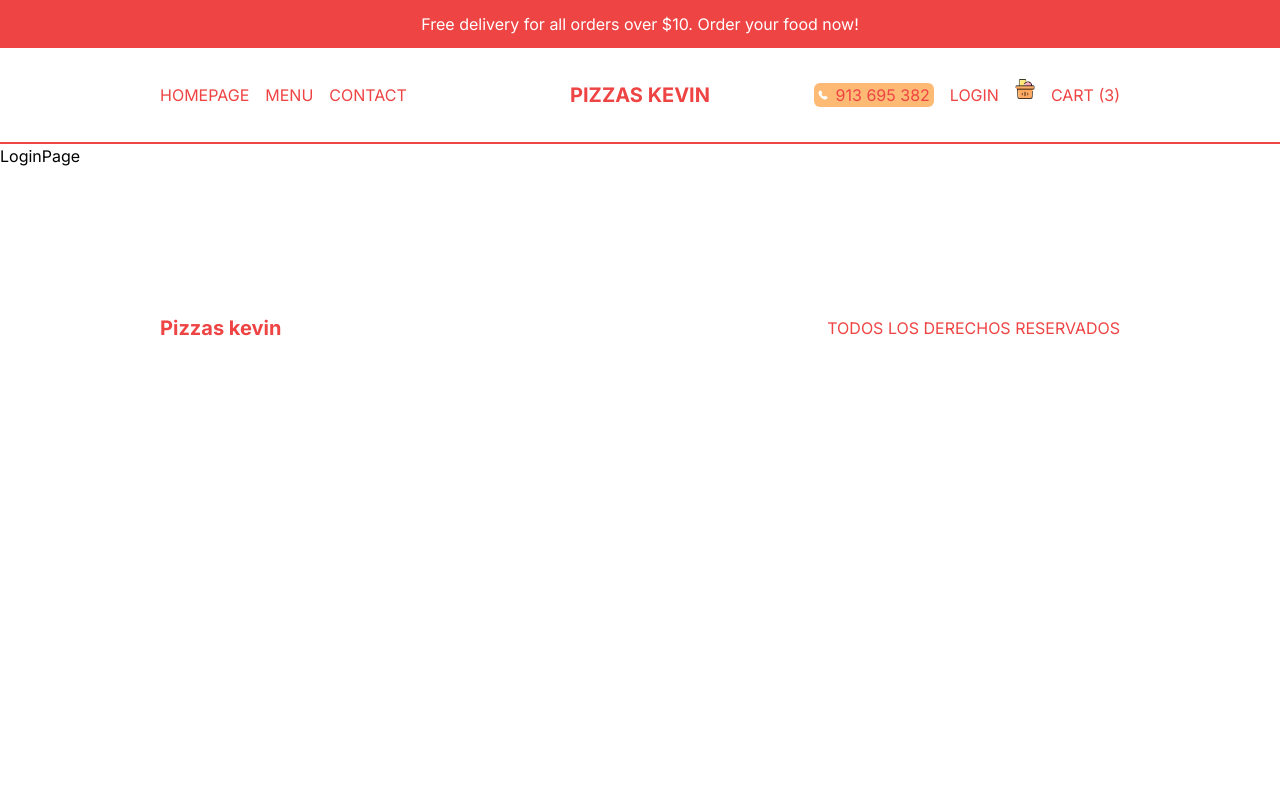
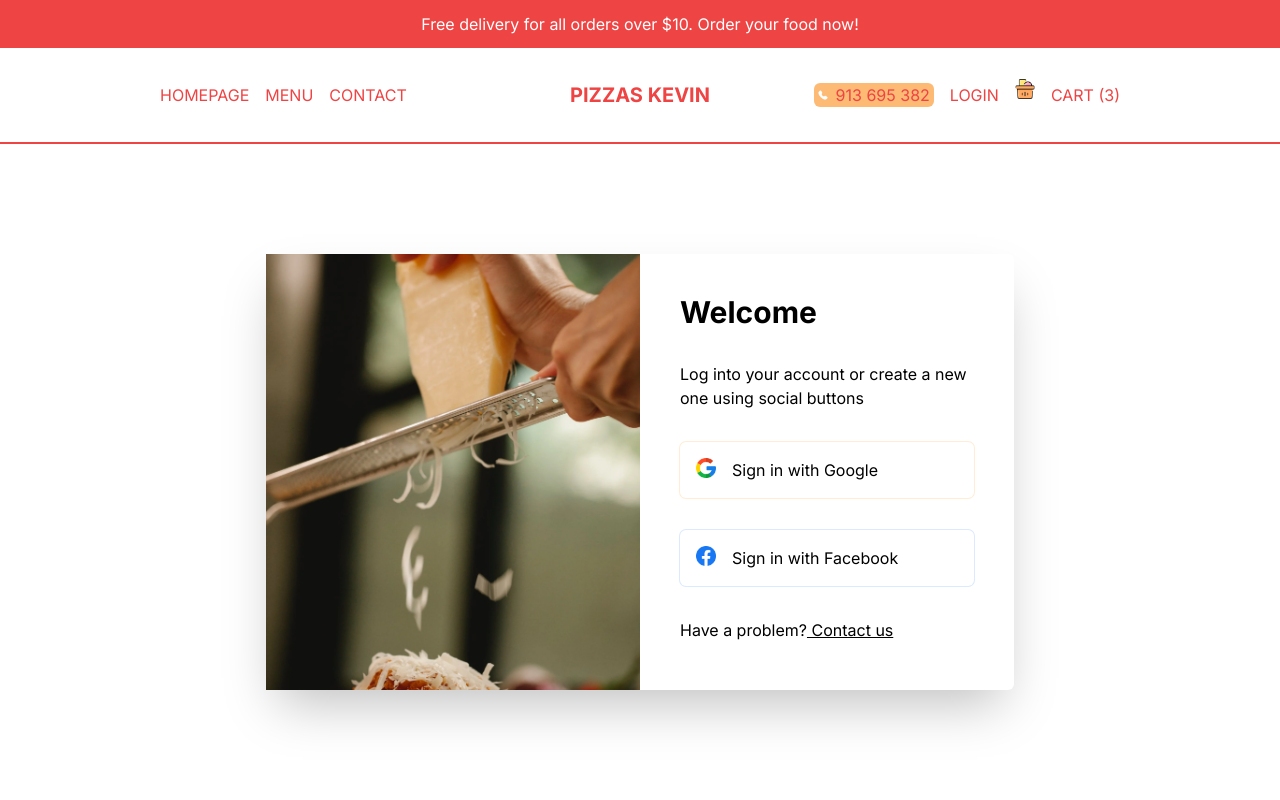
Before and after one commit to kvto/app-delivery, a Next.js app: page /login in a window 1280 px wide. Shown: the top 800 px of the page. Built offline with nearby package versions, Linux system fonts and the light colour scheme.

Commit message:
orders page

```diff
--- a/src/app/login/page.tsx
+++ b/src/app/login/page.tsx
@@ -1,8 +1,32 @@
+import Image from 'next/image'
 import React from 'react'
+import Link from 'next/link'
 
 const LoginPage = () => {
   return (
-    <div>LoginPage</div>
+    <div className="p-4 h-[calc(100vh-6rem)] md:h-[calc(100vh-9rem)] flex items-center justify-center">
+       <div className="h-full shadow-2xl rounded-md flex flex-col md:flex-row md:h-[70%] md:w-full lg:w-[60%] 2xl:w-1/2">
+       <div className="relative h-1/3 w-full md:h-full md:w-1/2">
+       <Image src="/loginBg.png" alt='' fill className="object-cover"/>
+       </div>
+       <div className='p-10 flex flex-col gap-8 md:w-1/2'>
+          <h1 className="font-bold text-xl xl:text-3xl">Welcome</h1>
+          <p>Log into your account or create a new one using social buttons</p>
+          <button className='flex gap-4 p-4 ring-1 ring-orange-100 rounded-md'>
+            <Image src="/google.png" alt="" width={20} height={20} className='object-contain'/>
+            <span>Sign in with Google</span>
+          </button>
+
+          <button className='flex gap-4 p-4 ring-1 ring-blue-100 rounded-md'>
+            <Image src="/facebook.png" alt="" width={20} height={20} className='object-contain'/>
+            <span>Sign in with Facebook</span>
+          </button>
+          <p>
+            Have a problem?<Link className="underline" href="/"> Contact us</Link>
+          </p>
+       </div>
+       </div>
+    </div>
   )
 }
 
```
